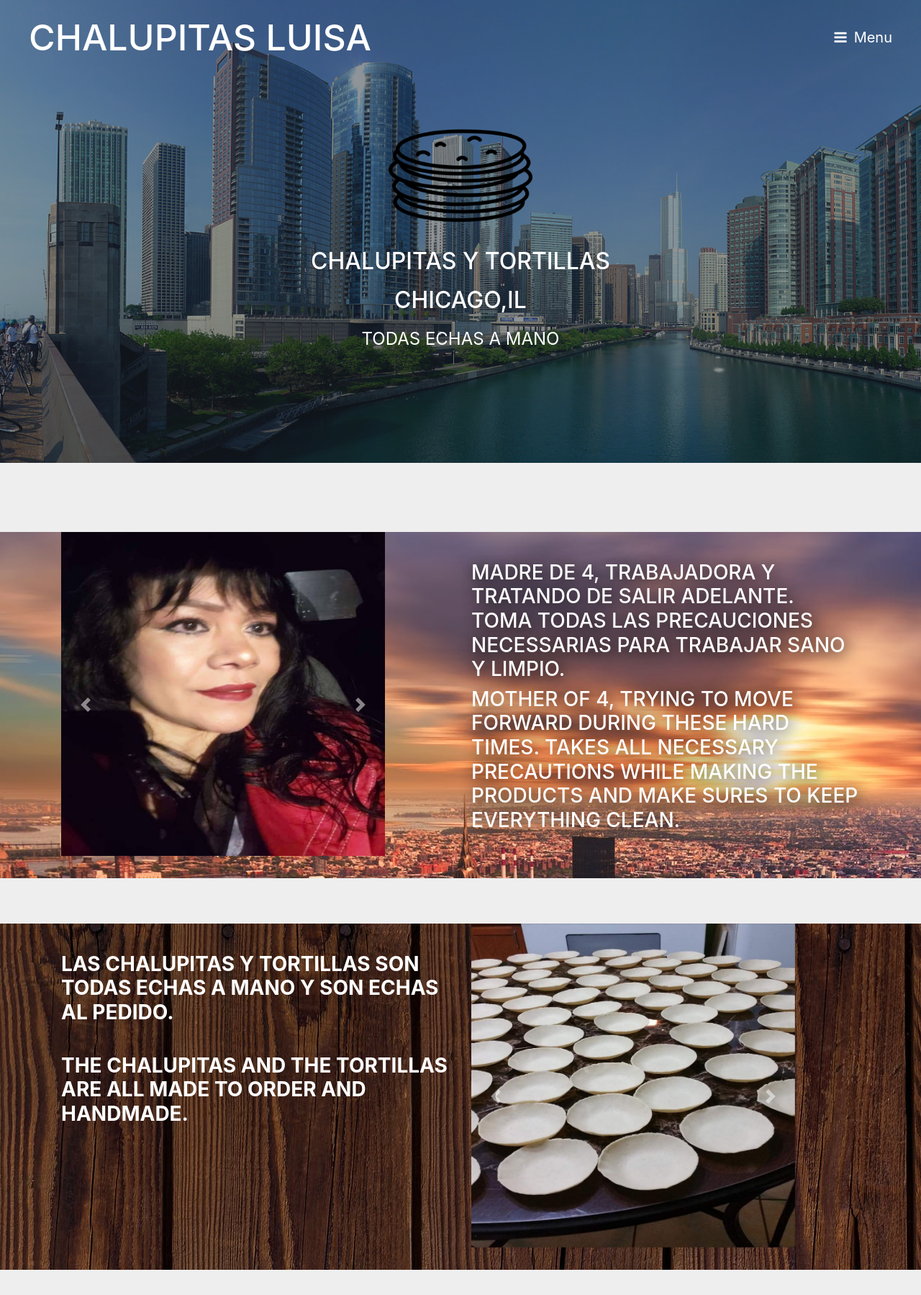
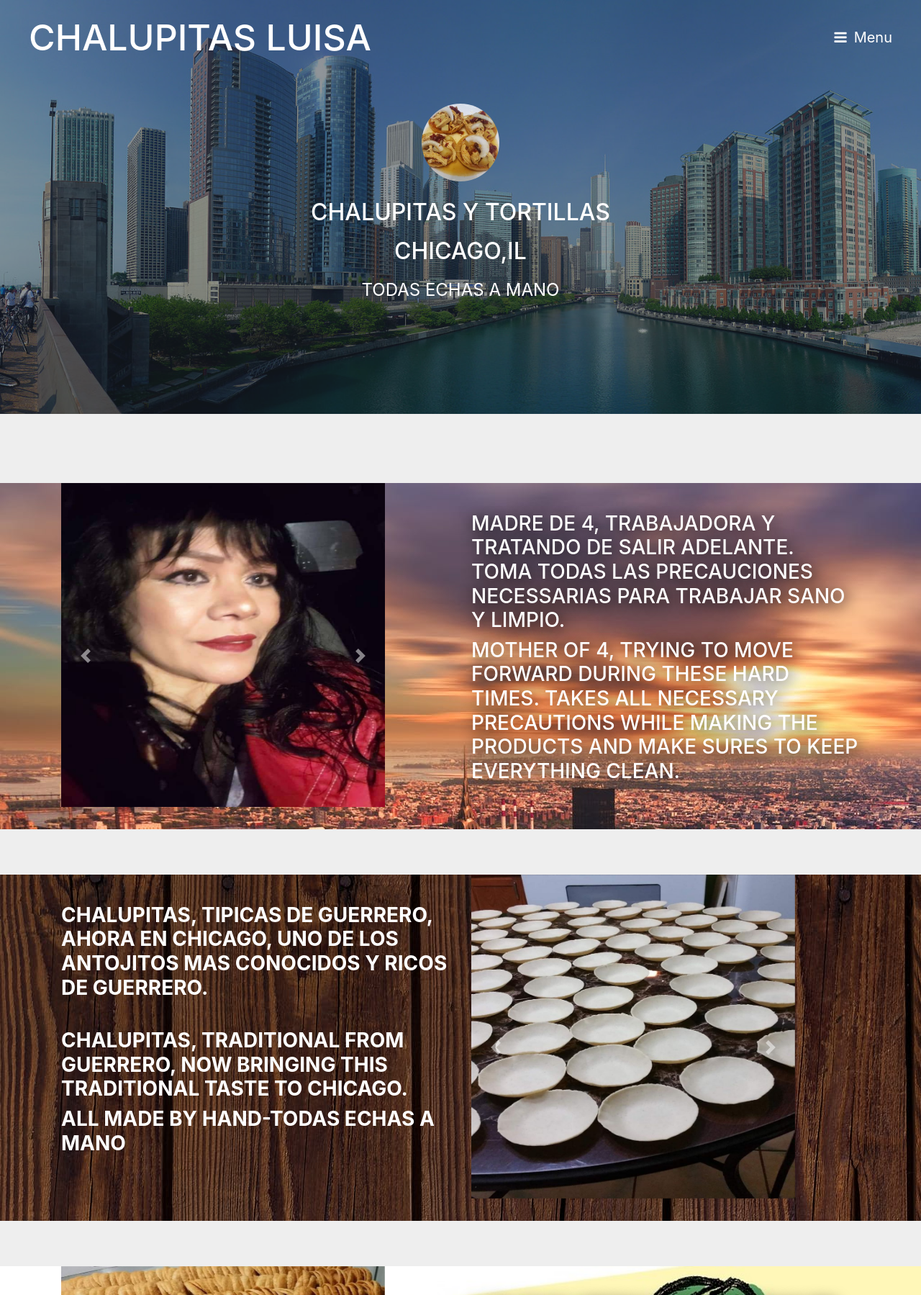
Before and after one commit to jacastro023/chalupitas2, a PHP site: page / in a window 1280 px wide. Shown: the top 1799 px of the page at 72% size. Run offline with PHP 8.4, Linux system fonts and the light colour scheme.

Commit message:
changed avatar

```diff
--- a/assets/css/main.css
+++ b/assets/css/main.css
@@ -4150,6 +4150,11 @@
 .table2{
 	background-image: url(../../images/table2.jpg);
 }
+/* .icon{
+	border-radius: 50%;
+	padding: 0px;
+	border: 0px;
+} */
 	#footer {
 		background-color: #1E2832;
 		color: rgba(255, 255, 255, 0.75);
--- a/index.html
+++ b/index.html
@@ -37,7 +37,9 @@
 
 	<!-- Banner -->
 	<section id="banner">
-		<img src="images/icon.png" height="200px" width="200px" />
+		<img class="icon" src="images/icon.jpg" height="200px" width="200px" alt="avatar" style="border-radius: 50%;
+		padding: 0px;
+		border: 0px;"/>
 		<h2>Chalupitas Y Tortillas</h2>
 		<h2>chicago,IL</h2>
 		<p>Todas echas a mano</p>
@@ -64,6 +66,12 @@
 										</div>
 										<div class="carousel-item" data-interval="3000">
 											<img src="images/luisa4.jpg" class="pictures" alt="..." />
+										</div>
+										<div class="carousel-item" data-interval="3000">
+											<img src="images/luisa5.jpg" class="pictures" alt="..." />
+										</div>
+										<div class="carousel-item" data-interval="3000">
+											<img src="images/luisa6.jpg" class="pictures" alt="..." />
 										</div>
 									</div>
 									<a class="carousel-control-prev" href="#carouselExampleInterval" role="button"
@@ -94,9 +102,9 @@
 				<div class="container">
 					<div class="row">
 						<div class="col">
-							<h3 style="margin-bottom: 40px; margin-top: 40px;"><b style="color: white;">Las chalupitas y
-									tortillas son todas echas a mano y son echas al pedido.</b></h3>
-							<h3><b style="color: white;">The chalupitas and the tortillas are all made to order and handmade.</b></h3>
+							<h3 style="margin-bottom: 40px; margin-top: 40px;"><b style="color: white;">Chalupitas, tipicas de Guerrero, ahora en Chicago, uno de los antojitos mas conocidos y ricos de Guerrero.</b></h3>
+							<h3><b style="color: white;">Chalupitas, traditional from Guerrero, now bringing this traditional taste to Chicago.</b></h3>
+							<h3><b style="color: white;">All made by hand-Todas echas a mano</b></h3>
 						</div>
 						<div class="col">
 							<div class="center1">
@@ -128,6 +136,9 @@
 										</div>
 										<div class="carousel-item" data-interval="3000">
 											<img src="images/uncooked8.jpg" class="pictures" alt="..." />
+										</div>
+										<div class="carousel-item" data-interval="3000">
+											<img src="images/uncooked9.jpg" class="pictures" alt="..." />
 										</div>
 									</div>
 									<a class="carousel-control-prev" href="#carouselExampleInterval" role="button"
```
Also changed, not shown: images/icon.jpg (added), images/icon.png (deleted), images/luisa5.jpg (added), images/luisa6.jpg (added), 1 other file.
